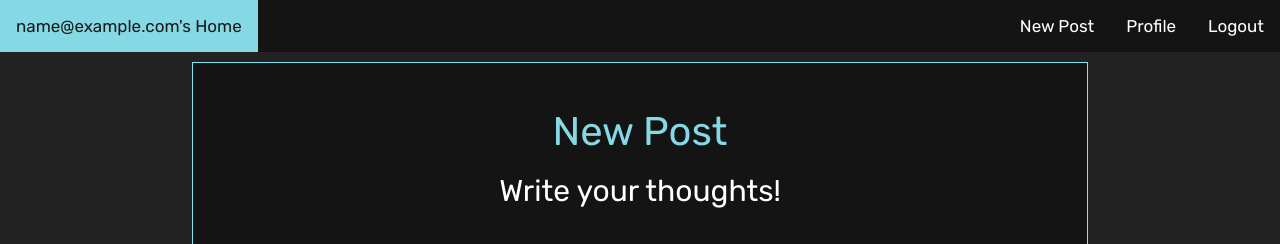
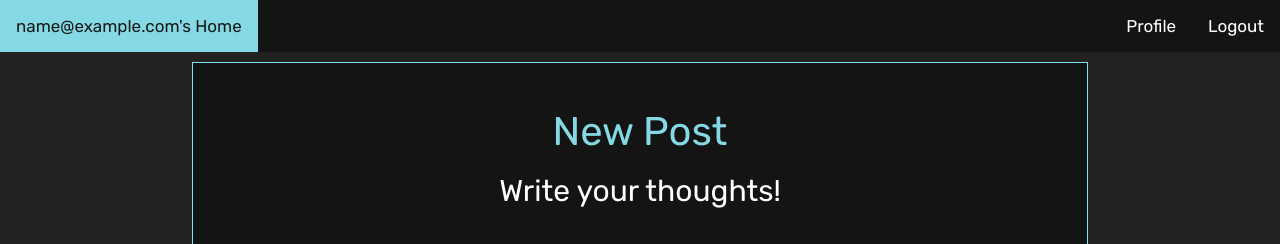
Before and after one commit to BitSlayers/W5-BitSlayers, a PHP site: page /post.php in a window 1280 px wide. Shown: the top 244 px of the page. Run offline with PHP 8.4, Linux system fonts and the light colour scheme; the visitor is signed in with stand-in values (Sample User, id 1).

Commit message:
Removed Instances of NewPost from NavBar

```diff
--- a/home.php
+++ b/home.php
@@ -27,7 +27,6 @@ if(!isset($_SESSION['email'])){
     <a class="active" style="float:left;color:#191919" href="home.php"><?php echo $_SESSION["email"];?>'s Home</a>
 		<a href="logout.php" id="lgo">Logout</a>
 		<a href="usersave.php">Profile</a>
-    <a href="post.php">New Post</a>
 		</div>
 </div>
 
--- a/post.php
+++ b/post.php
@@ -28,7 +28,6 @@ if(!isset($_SESSION['email'])){
 	<a class="active" style="float:left;color:#191919" href="home.php"><?php echo $_SESSION["email"];?>'s Home</a>
 	<a href="logout.php" id="lgo">Logout</a>
 	<a href="usersave.php">Profile</a>
-	<a href="post.php">New Post</a>
 </div>
 
 <div class="container">
--- a/post_project.php
+++ b/post_project.php
@@ -28,7 +28,6 @@ if(!isset($_SESSION['email'])){
 	<a class="active" style="float:left;color:#191919" href="home.php"><?php echo $_SESSION["email"];?>'s Home</a>
 	<a href="logout.php" id="lgo">Logout</a>
 	<a href="usersave.php">Profile</a>
-	<a href="post.php">New Post</a>
 </div>
 
 <div class="container">
--- a/search.php
+++ b/search.php
@@ -23,7 +23,6 @@ session_start();
     <a class="active" style="float:left;color:#191919" href="home.php"><?php echo $_SESSION["email"];?>'s Home</a>
 		<a href="logout.php" id="lgo">Logout</a>
 		<a href="usersave.php">Profile</a>
-    <a href="post.php">New Post</a>
 		</div>
 </div>
 
--- a/usersave.php
+++ b/usersave.php
@@ -27,7 +27,6 @@ if(!isset($_SESSION['email'])){
 	<a class="active" style="float:left;color:#191919" href="home.php"><?php echo $_SESSION["email"];?>'s Home</a>
 	<a href="logout.php" id="lgo">Logout</a>
 	<a href="usersave.php">Profile</a>
-	<a href="post.php">New Post</a>
 </div>
 
 <div class="searchbar">
```
